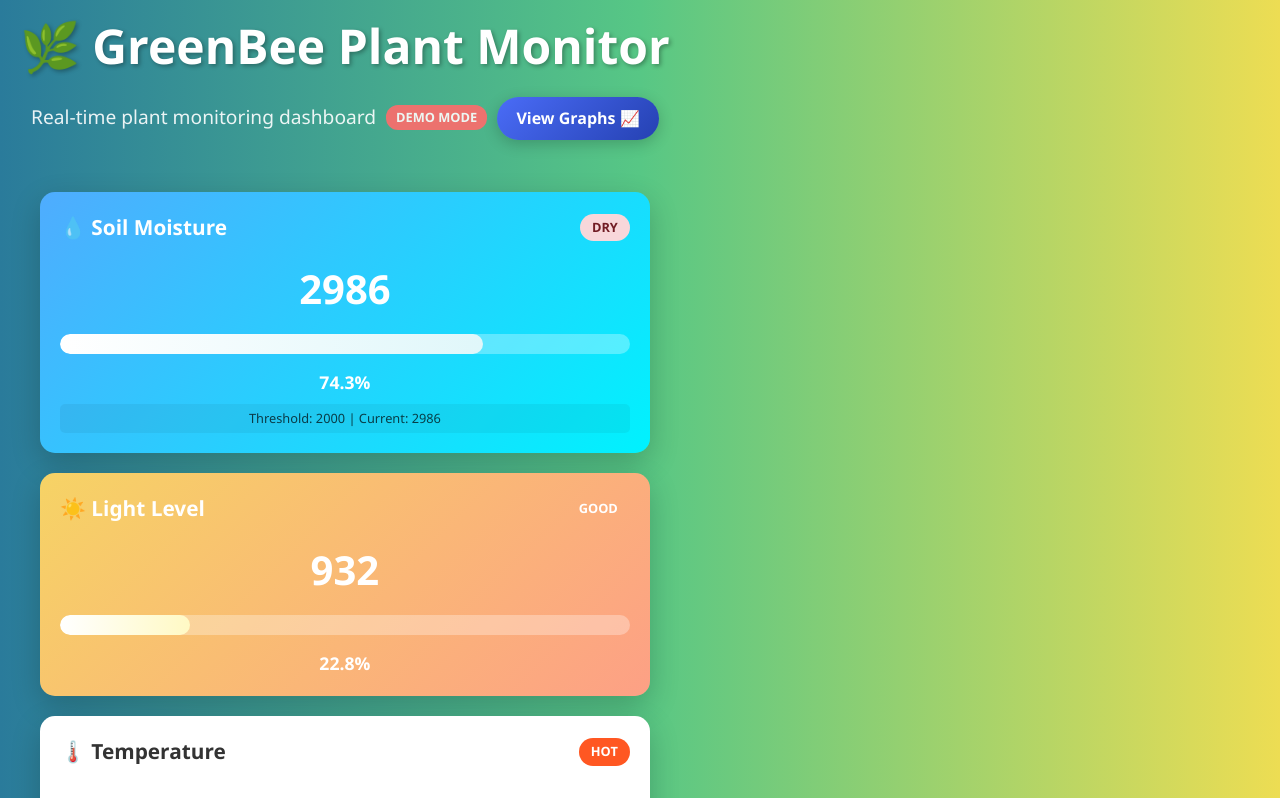
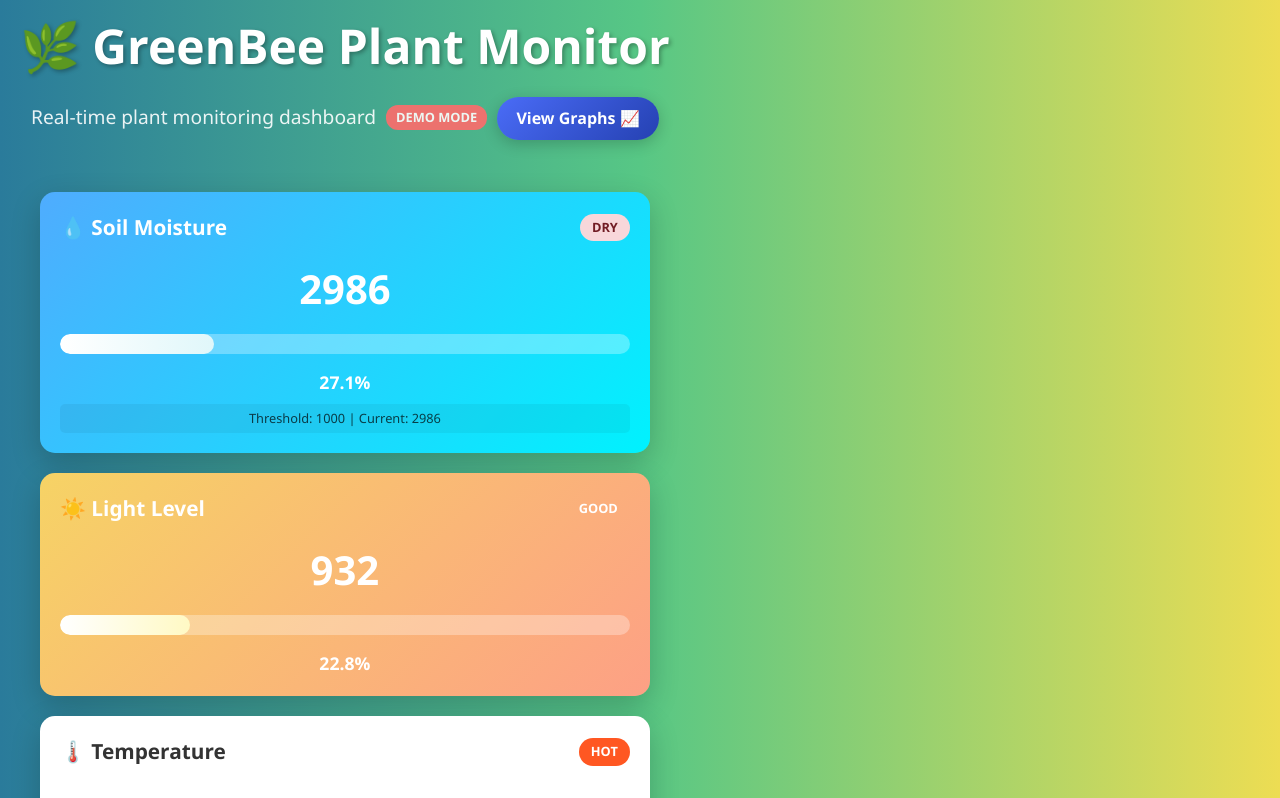
Before and after one commit to Binuk1/greenbee, a React (Vite) app: page / in a window 1280 px wide. Shown: the top 798 px of the page. Built offline with nearby package versions, Linux system fonts and the light colour scheme; no server answers; the database is empty.

Commit message:
Update App.jsx

```diff
--- a/src/App.jsx
+++ b/src/App.jsx
@@ -149,7 +149,7 @@ function App() {
     return updateTime.toLocaleTimeString();
   };
 
-  const moisturePercentage = Math.min(100, Math.max(0, (sensorData.moisture - 1500) / (3500 - 1500) * 100));
+  const moisturePercentage = Math.min(100, Math.max(0, (4095 - sensorData.moisture) / 4095 * 100));
   const lightPercentage = Math.min(100, Math.max(0, sensorData.light / 4095 * 100));
 
   const getWifiQuality = (rssi) => {
@@ -230,7 +230,7 @@ function App() {
             </div>
             <div className="percentage">{moisturePercentage.toFixed(1)}%</div>
             <div className="threshold-info">
-              Threshold: 2000 | Current: {sensorData.moisture}
+              Threshold: 1000 | Current: {sensorData.moisture}
             </div>
           </div>
         </div>
```
